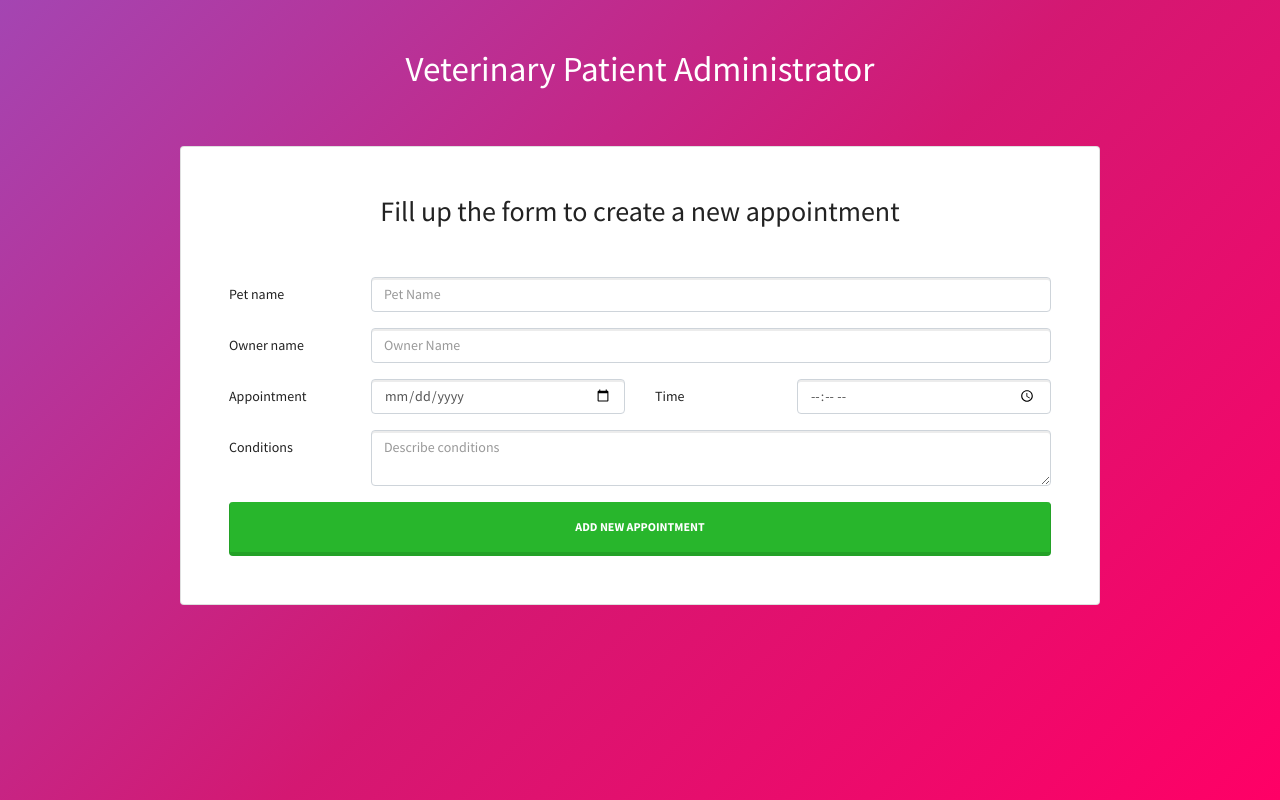
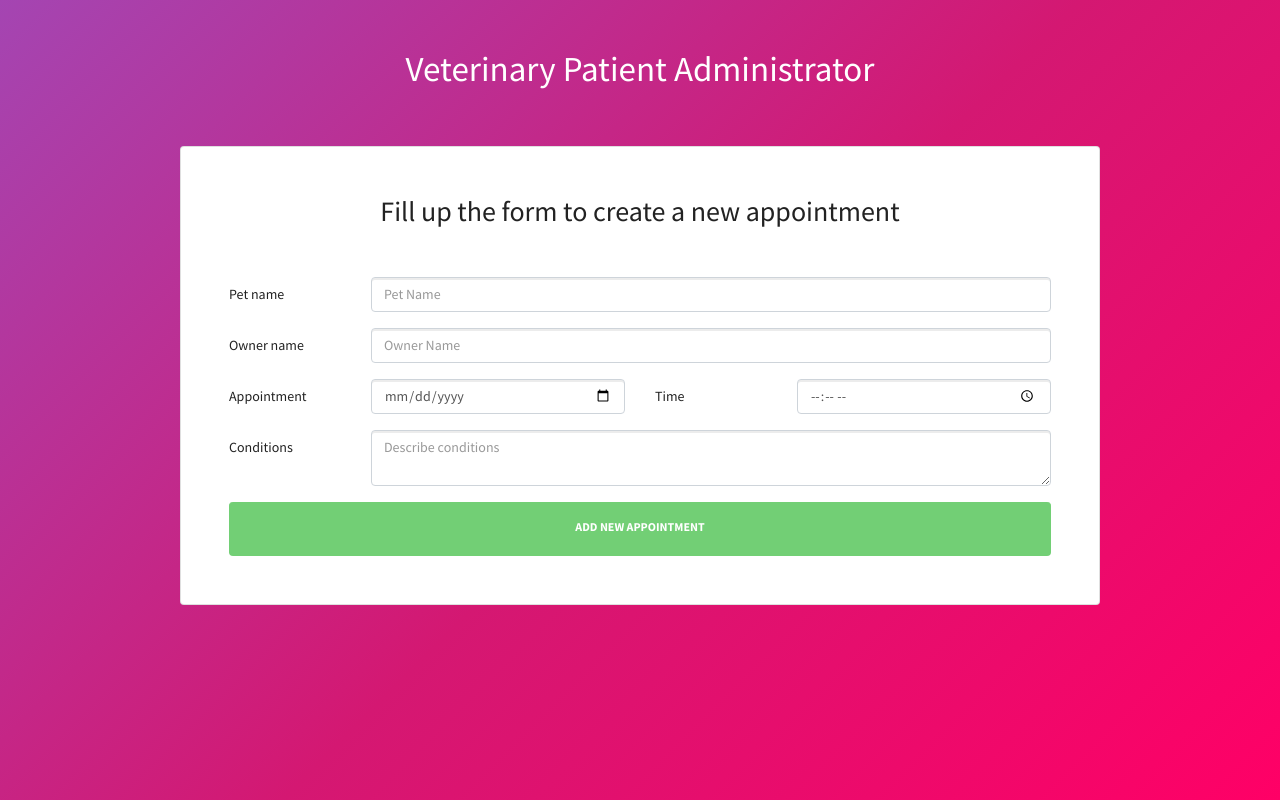
Before and after one commit to raycoga/veterinary, a React (Create React App) app: page / in a window 1280 px wide. Built offline with nearby package versions, Linux system fonts and the light colour scheme.

Commit message:
form done

```diff
--- a/src/components/NewAppointment.js
+++ b/src/components/NewAppointment.js
@@ -9,21 +9,36 @@ class NewAppointment extends Component {
           date:'',
           time:'',
           conditions:''
-      }
+      },
+      error:true
   };
 
 handleChange = e =>{
-    console.log(`${e.target.name}: ${e.target.value}`)
+    const {pet, owner,date, time,conditions}= this.state.appointment
     this.setState({
         appointment:{
             ...this.state.appointment,[e.target.name]: e.target.value
         }
     })
+    if(pet==='' || owner ==='' || date==='' || time==='' || conditions===''){
+        this.setState({
+            error:true
+        })
+        return
+    }else{
+        this.setState({
+            error:false
+        })
+        return
+    }
 }
 
 handleSubmit = e=> {
     e.preventDefault()
-    console.log(this.state.appointment)
+       console.log(this.state.appointment)
+        //validando si todos los campos fueron completados
+
+
 }
 
   render() {
@@ -34,7 +49,7 @@ handleSubmit = e=> {
             Fill up the form to create a new appointment
           </h2>
 
-          <form onSubmit={(e)=>this.handleSubmit(e)}>
+          <form onSubmit={e => this.handleSubmit(e)}>
             <div className="form-group row">
               <label className="col-sm-4 col-lg-2 col-form-label">
                 Pet name
@@ -107,7 +122,7 @@ handleSubmit = e=> {
                   </textarea>
               </div>
             </div> {/* Form group */}
-            <input type="submit" className="p-3 mt-2 btn btn-success btn-block" value="add new appointment"/>
+            <input disabled={this.state.error} type="submit" className="p-3 mt-2 btn btn-success btn-block" value="add new appointment"/>
 
           </form>
 
```
